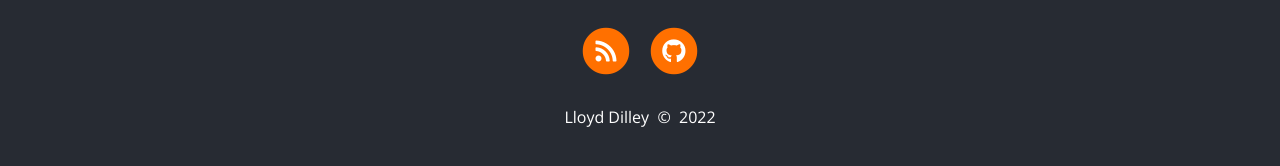
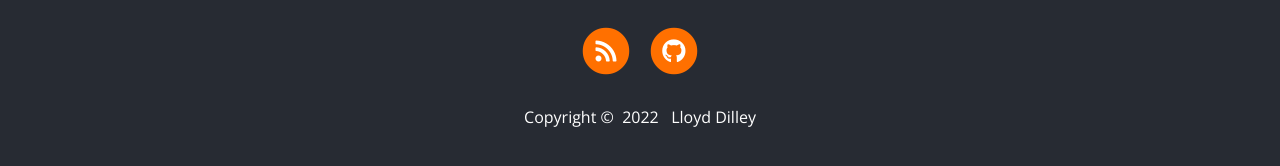
Before and after one commit to ldilley/ldilley.github.io, a Jekyll site: the page built from index.html, in a window 1280 px wide and 1221 px high. Shown: the part 1042-1208 px from the top of the window. Built offline with Jekyll 4.4.1, drawn with Linux system fonts in a browser that asks for light colours; nearby versions of some CDN libraries; the list of posts is cut into pages by our own code; comment, search, counter and statistics services are not loaded.

Commit message:
Update footer

```diff
--- a/_includes/footer.html
+++ b/_includes/footer.html
@@ -11,11 +11,12 @@
         </div>
       {% endif %}
       <p class="copyright text-muted">
+      Copyright &copy;&nbsp;
+      {{ site.time | date: '%Y' }}
+      &nbsp;
       {% if site.author %}
         {{ site.author }}
-        &nbsp;&copy;&nbsp;
       {% endif %}
-      {{ site.time | date: '%Y' }}
 
       {% if site.url-pretty %}
         &nbsp;&bull;&nbsp;
```
Also changed, not shown: _includes/footer-minimal.html (+5 -4 lines).
